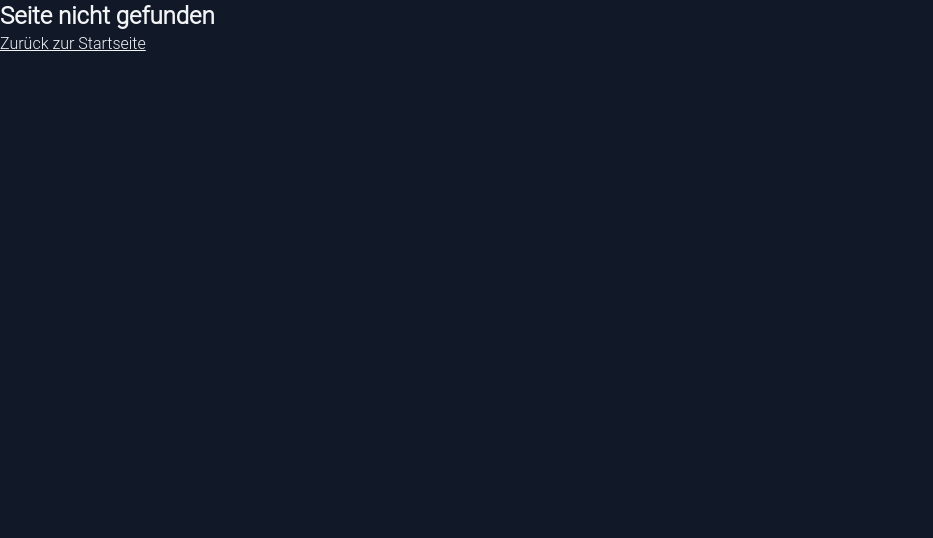
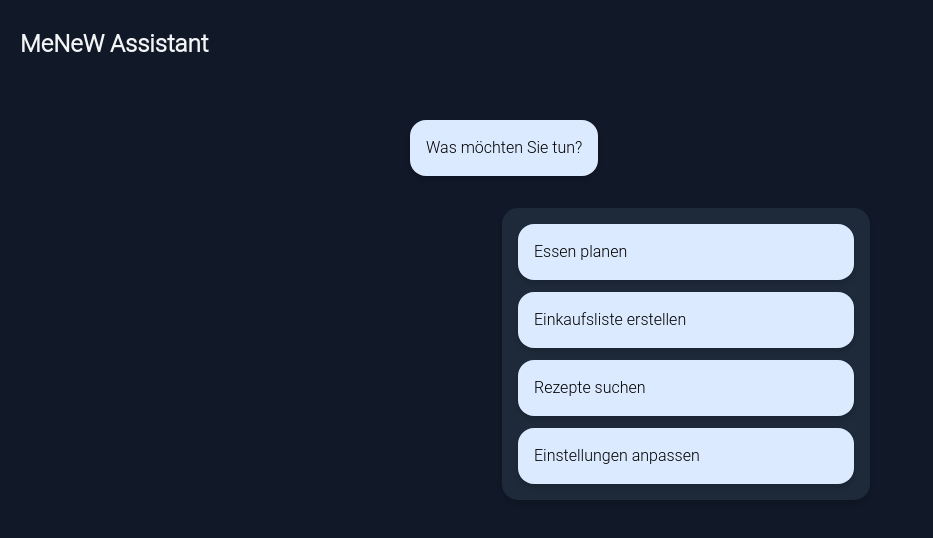
Before and after one commit to BaernHaeckt-MeNeW/MeNeW, a React (Vite) app in the folder frontend/: page /dialog in a window 1280 px wide. Shown: the top 538 px of the page, without its empty margins (0-933 px from the left). Built offline with nearby package versions, Linux system fonts and the light colour scheme; no server answers.

Commit message:
fix dialog setup

```diff
--- a/frontend/src/components/NoMealCard.tsx
+++ b/frontend/src/components/NoMealCard.tsx
@@ -1,4 +1,5 @@
 import type { ReactNode } from "react";
+import {Link} from "react-router-dom";
 
 interface NoMealCardProps {
     text?: string;
@@ -27,13 +28,12 @@ export default function NoMealCard({ text, icon, onClick, interactive }: NoMealC
 
             {icon && <div className="flex justify-center">{icon}</div>}
             <div className={"flex gap-2 justify-center mt-5"}>
-                <div className="relative rounded-2xl bg-white/10 backdrop-blur-md">
+                <div className="relative rounded-2xl bg-white/10 backdrop-blur-md w-full">
                     <div className="absolute -inset-[2px] rounded-2xl bg-gradient-to-r from-pink-500 via-purple-500 to-blue-500 blur-md opacity-75"></div>
                     <div className="relative bg-white/5 rounded-2xl py-4 px-2">
-                        <p className="text-white">✨ Inspiriere mich</p>
+                        <Link to={"dialog"} className="text-white">✨ Finde eine Mahlzeit</Link>
                     </div>
                 </div>
-                <div className={"border-dotted border-gray-600 border-2 rounded-2xl py-4 px-2"}>Mahlzeit festlegen</div>
             </div>
         </div>
     );
--- a/frontend/src/inspiration/data/questions.ts
+++ b/frontend/src/inspiration/data/questions.ts
@@ -1,36 +1,83 @@
-import type {Question} from "../model/decision-tree.ts";
+import type {Question} from "../model/dialog.ts";
 
-export const QUESTIONS: Record<string, Question> = {
-    q1: {
-        id: "q1",
-        text: "Was ist der Plan?",
+
+export const QUESTIONS_TREE: Question = {
+    text: "Was möchten Sie tun?",
     answers: [
-            {kind: "next", text: "Heute darf's was besonderes sein", nextId: "q2"},
-            {kind: "next", text: "Ich habe null Plan", nextId: "q2"},
-            {kind: "leaf", text: "Hauptsache schnell & easy", result: "VORSCHLÄGE"},
-            {kind: "leaf", text: "Ich hab was bestimmtes vor", result: "INPUT"},
-            {kind: "leaf", text: "Ich möchte Zutaten aufbrauchen", result: "INPUT"}
-        ],
+        {
+            text: "Essen planen",
+            followUp: {
+                text: "Für wen möchten Sie das Essen planen?",
+                answers: [
+                    {
+                        text: "Für mich",
+                        followUp: {
+                            text: "Welche Art von Mahlzeit möchten Sie planen?",
+                            answers: [
+                                {text: "Frühstück"},
+                                {text: "Mittagessen"},
+                                {text: "Abendessen"},
+                                {text: "Snack"},
+                            ]
+                        }
                     },
-    q2: {
-        id: "q2",
-        text: "Was spricht dich gerade an?",
+                    {
+                        text: "Für jemand anderen",
+                        followUp: {
+                            text: "Welche Art von Mahlzeit möchten Sie planen?",
                             answers: [
-            {kind: "next", text: "Knusprig", nextId: "q3"},
-            {kind: "next", text: "Saftig", nextId: "q3"},
-            {kind: "leaf", text: "Gehobenes Feeling", result: "VORSCHLÄGE"},
-            {kind: "next", text: "Kreativ", nextId: "q3"}
-        ],
+                                {text: "Frühstück"},
+                                {text: "Mittagessen"},
+                                {text: "Abendessen"},
+                                {text: "Snack"},
+                            ]
+                        }
                     },
-    q3: {
-        id: "q3",
-        text: "Lust auf eine bestimmte Region?",
+                    {
+                        text: "Für eine Gruppe",
+                        followUp: {
+                            text: "Wie viele Personen sind in der Gruppe?",
                             answers: [
-            {kind: "leaf", text: "Asiatisch", result: "VORSCHLÄGE"},
-            {kind: "leaf", text: "Italienisch", result: "VORSCHLÄGE"},
-            {kind: "leaf", text: "Amerikanisch", result: "VORSCHLÄGE"},
-            {kind: "leaf", text: "Orientalisch", result: "VORSCHLÄGE"},
-            {kind: "leaf", text: "Egal", result: "VORSCHLÄGE"}
-        ],
+                                {text: "2-4 Personen"},
+                                {text: "5-10 Personen"},
+                                {text: "Mehr als 10 Personen"},
+                            ]
+                        }
                     },
-};
+                ]
+            }
+        },
+        {
+            text: "Einkaufsliste erstellen",
+            followUp: {
+                text: "Möchten Sie eine neue Einkaufsliste erstellen oder eine vorhandene bearbeiten?",
+                answers: [
+                    {text: "Neue Einkaufsliste erstellen"},
+                    {text: "Vorhandene Einkaufsliste bearbeiten"},
+                ]
+            }
+        },
+        {
+            text: "Rezepte suchen",
+            followUp: {
+                text: "Nach welchen Kriterien möchten Sie Rezepte suchen?",
+                answers: [
+                    {text: "Nach Zutaten"},
+                    {text: "Nach Mahlzeittyp (z.B. Frühstück, Mittagessen)"},
+                    {text: "Nach Diätpräferenzen (z.B. vegetarisch, vegan)"},
+                ]
+            }
+        },
+        {
+            text: "Einstellungen anpassen",
+            followUp: {
+                text: "Nach welchen Kriterien möchten Sie Rezepte suchen?",
+                answers: [
+                    {text: "Nach Zutaten"},
+                    {text: "Nach Mahlzeittyp (z.B. Frühstück, Mittagessen)"},
+                    {text: "Nach Diätpräferenzen (z.B. vegetarisch, vegan)"},
+                ]
+            }
+        },
+    ]
+}
--- a/frontend/src/inspiration/model/decision-tree.ts
+++ /dev/null
@@ -1,9 +0,0 @@
-export type Answer =
-    | { kind: "leaf"; text: string; result: string }
-    | { kind: "next"; text: string; nextId: string };
-
-export interface Question {
-    id: string;
-    text: string;
-    answers: Answer[];
-}
--- /dev/null
+++ b/frontend/src/inspiration/model/dialog.ts
@@ -0,0 +1,9 @@
+export interface Question {
+    text: string,
+    answers: Answer[]
+}
+
+export interface Answer {
+    text: string,
+    followUp?: Question
+}
--- a/frontend/src/main.tsx
+++ b/frontend/src/main.tsx
@@ -7,6 +7,7 @@ import NotFound from './pages/NotFound.tsx';
 import Home from "./pages/Home.tsx";
 import Household from "./pages/Household.tsx";
 import {NewPerson} from "./pages/NewPerson.tsx";
+import Dialog from "./pages/Dialog.tsx";
 
 const router = createBrowserRouter([
     {
@@ -16,7 +17,8 @@ const router = createBrowserRouter([
         children: [
             { index: true, element: <Home /> },
             { path: "household", element: <Household /> },
-            { path: "new-person", element: <NewPerson/> }
+            { path: "new-person", element: <NewPerson/> },
+            { path: "dialog", element: <Dialog/> }
         ],
     },
 ]);
--- /dev/null
+++ b/frontend/src/pages/Dialog.tsx
@@ -0,0 +1,71 @@
+import {useState, useCallback, useMemo} from "react";
+import Nav from "../components/Nav.tsx";
+import {QUESTIONS_TREE} from "../inspiration/data/questions.ts";
+import type {Answer, Question} from "../inspiration/model/dialog.ts";
+
+export default function Dialog() {
+    const [conversation, setConversation] = useState<Question[]>([QUESTIONS_TREE]);
+    const [seen, setSeen] = useState<Set<string>>(new Set([QUESTIONS_TREE.text]));
+    const [selected, setSelected] = useState<Record<string, string>>({});
+
+    const onClickAnswer = useCallback((q: Question, a: Answer) => {
+        console.log(summary);
+        if (selected[q.text]) return;
+        const next = a.followUp as Question | undefined;
+        setSelected(prev => ({ ...prev, [q.text]: a.text }));
+        if (!next || !next.answers?.length) {
+            // TODO trigger request
+            return;
+        }
+        if (seen.has(next.text)) return;
+        setConversation(prev => [...prev, next]);
+        setSeen(prev => new Set(prev).add(next.text));
+    }, [seen, selected]);
+
+    const summary = useMemo(
+        () => conversation.filter(q => selected[q.text]).map(q => ({ question: q.text, answer: selected[q.text] })),
+        [conversation, selected]
+    );
+
+    return (
+        <div className="h-screen overflow-hidden">
+            <div className="fixed top-0 left-0 right-0 z-50 h-16 py-6 px-4 bg-background">
+                <Nav topLeftElement={<h1 className="font-bold text-2xl">MeNeW Assistant</h1>} />
+            </div>
+
+            <div className="pt-16 h-full">
+                <div className="h-[calc(100vh-4rem)] overflow-y-auto flex flex-col gap-4 p-4 w-full">
+                    {conversation.map((message, i) => (
+                        <div key={`msg-${i}`} className="w-full">
+                            <div className="bg-blue-100 text-black p-4 rounded-2xl shadow-md my-4 w-fit max-w-2xl">
+                                {message.text}
+                            </div>
+
+                            <div className="flex justify-end">
+                                <div className="bg-gray-800 w-4/5 text-white p-4 rounded-2xl shadow-md my-4 flex flex-col gap-3">
+                                    {message.answers.map((a, j) => {
+                                        const isSelected = selected[message.text] === a.text;
+                                        const locked = !!selected[message.text];
+                                        return (
+                                            <button
+                                                type="button"
+                                                onClick={() => onClickAnswer(message, a)}
+                                                disabled={locked && !isSelected}
+                                                key={`ans-${j}`}
+                                                className={`text-left p-4 rounded-2xl shadow-md w-full transition
+                          ${isSelected ? "bg-blue-600 text-white ring-2 ring-blue-300" : "bg-blue-100 text-black hover:bg-blue-200"}
+                          ${locked && !isSelected ? "opacity-60 cursor-not-allowed" : ""}`}
+                                            >
+                                                {a.text}
+                                            </button>
+                                        );
+                                    })}
+                                </div>
+                            </div>
+                        </div>
+                    ))}
+                </div>
+            </div>
+        </div>
+    );
+}
--- a/frontend/src/pages/Home.tsx
+++ b/frontend/src/pages/Home.tsx
@@ -83,7 +83,7 @@ export default function Home() {
         <div className="grid grid-cols-1 gap-4 justify-center">
             {hasBreakfast ? <>
                     {todaysMeals.filter(m => m.mealTime === 'BREAKFAST')?.map((meal, index) => (
-                        <MealCard key={index} name={meal.name} mealTime={"Morgenessen"}/>
+                        <MealCard key={index} name={meal.name} mealTime={"Frühstück"}/>
                     ))}
                 </> :
                 <>
```
Lines whose indentation alone changed are shown as unchanged.
